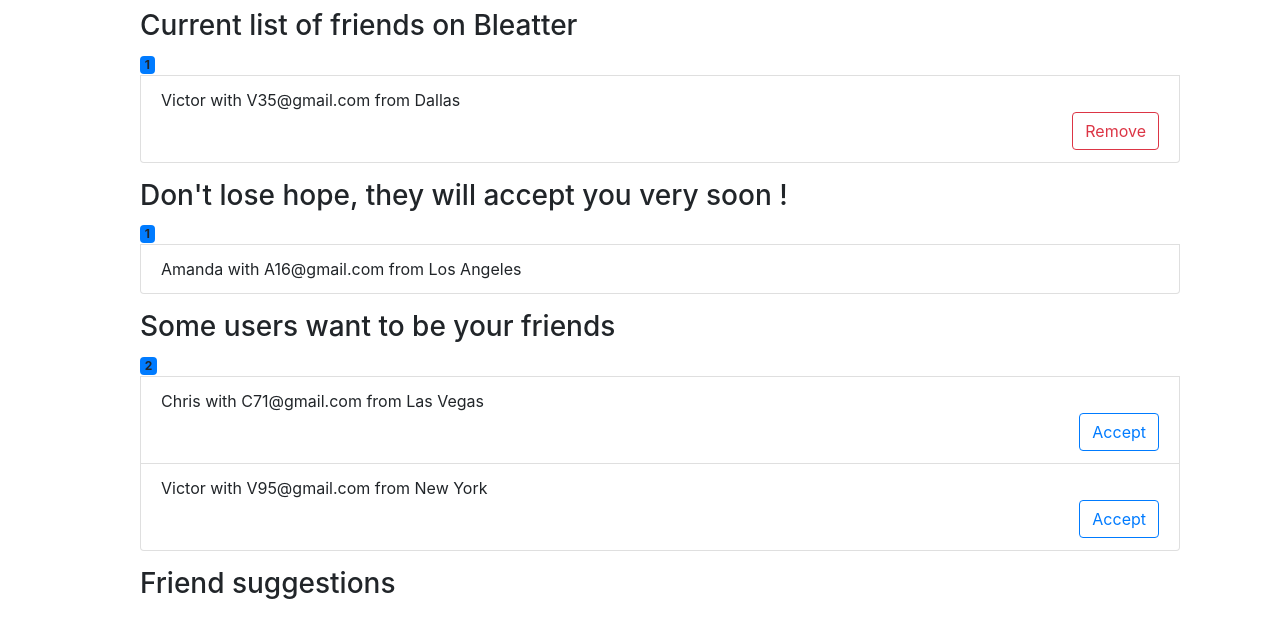
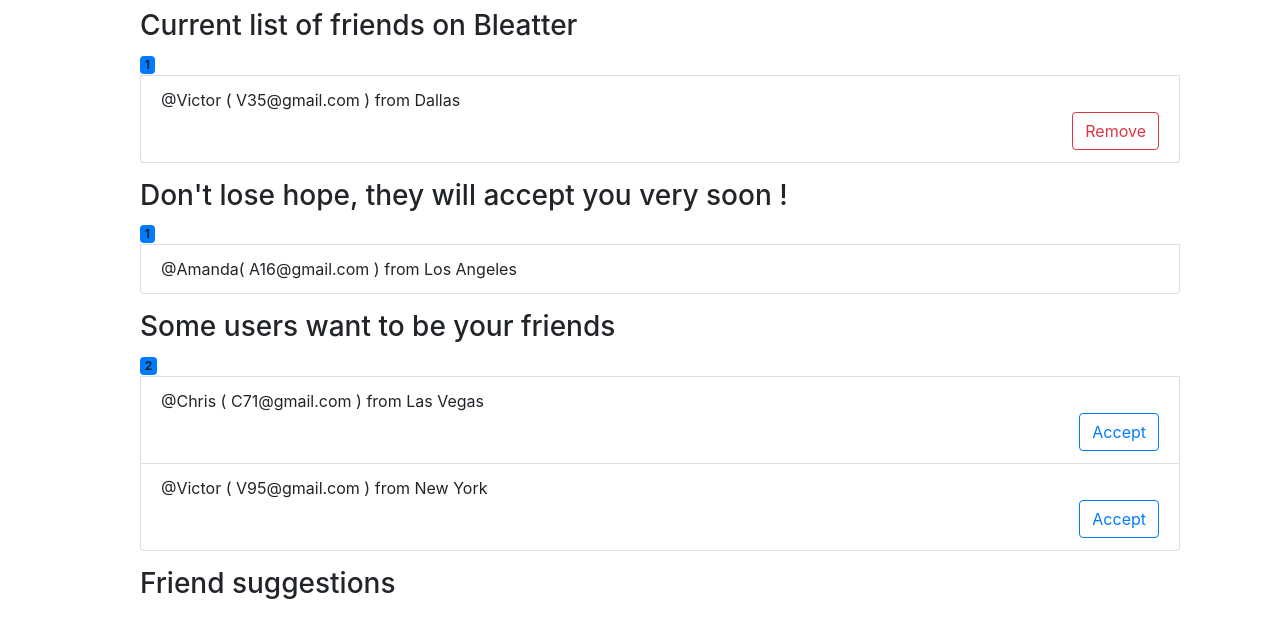
Before and after one commit to Matth-info/Twitter_M1_IDD_Calvet_Besnier, a Flask app: page /user/friends in a window 1280 px wide. Shown: the part 127-765 px from the top of the page. Run offline with Flask 2, Linux system fonts and the light colour scheme; a user stored in the database is signed in; data comes from the database, SQL or seed files in the repository; some libraries are stand-ins or nearby versions.

Commit message:
modif affichage

```diff
--- a/templates/friends.html
+++ b/templates/friends.html
@@ -12,7 +12,7 @@
         {% for ele in F %}
         <li class="list-group-item" aria-current="true">
             <form action="/user/remove_friend/{{ele['id']}}" method="post">
-                {{ele["username"]}} with {{ele["email"]}} from {{ele["location"]}}
+                @{{ele["username"]}} ( {{ele["email"]}} ) from {{ele["location"]}}
                 <div class="d-grid gap-2 d-md-flex justify-content-md-end">
                     <button class="btn btn-outline-danger" type="submit" name="accept">Remove</button>
                 </div>
@@ -27,7 +27,7 @@
         <span class="badge bg-primary rounded-pill"> {{I|length}}</span>
         {% for ele in I %}
         <li class="list-group-item " aria-current="true">
-            {{ele["username"]}} with {{ele["email"]}} from {{ele["location"]}}</li>
+            @{{ele["username"]}}( {{ele["email"]}} ) from {{ele["location"]}}</li>
 
         {%endfor%}
     </ul>
@@ -37,7 +37,7 @@
         {% for ele in W %}
         <li class="list-group-item" aria-current="true">
             <form action="/user/friends/{{ele['id']}}" method="post">
-                {{ele["username"]}} with {{ele["email"]}} from {{ele["location"]}}
+                @{{ele["username"]}} ( {{ele["email"]}} ) from {{ele["location"]}}
                 <div class="d-grid gap-2 d-md-flex justify-content-md-end">
                     <button class="btn btn-outline-primary" type="submit" name="accept">Accept</button>
                 </div>
@@ -50,7 +50,7 @@
         {% for ele in FF %}
         <li class="list-group-item" aria-current="true">
             <form action="/user/friend_request/{{ele['id']}}" method="post">
-                {{ele["username"]}} with {{ele["email"]}} from {{ele["location"]}}
+                @{{ele["username"]}} ( {{ele["email"]}} ) from {{ele["location"]}}
                 <div class="d-grid gap-2 d-md-flex justify-content-md-end">
                     <button class="btn btn-outline-primary" type="submit" name="friend_request">Send a friend
                         request</button>
```
